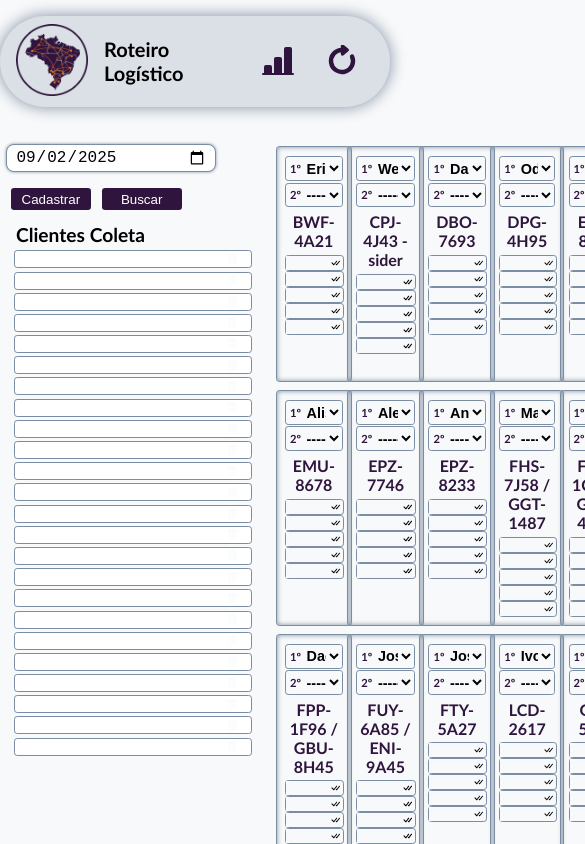
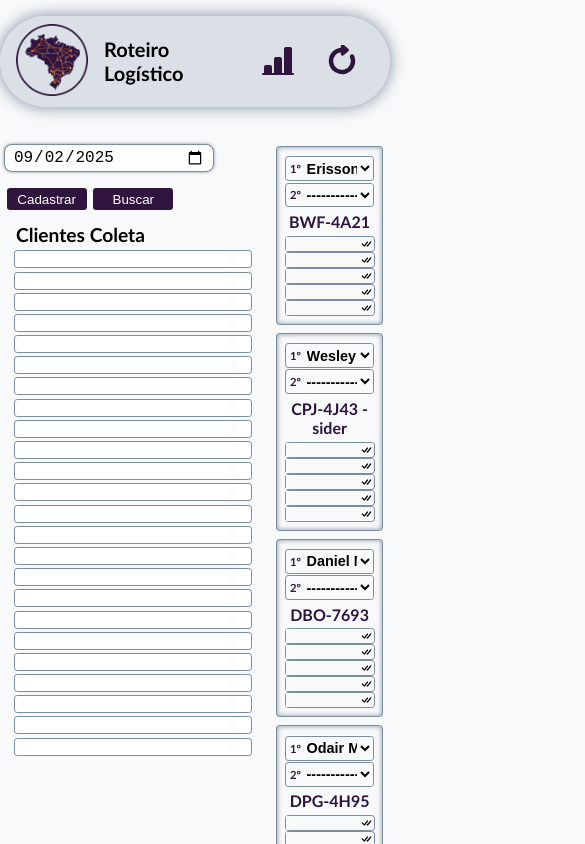
Before and after one commit to meuroteirizador/roteiro, a React (Vite) app in the folder LogisticsRoute/logistics_route/: page / in a window 390 px wide. Shown: the top 844 px of the page, 585 px wide, since content can reach past the window. Built offline with nearby package versions, Linux system fonts and the light colour scheme.

Commit message:
Minha alteração

```diff
--- a/LogisticsRoute/logistics_route/src/indexLess1400.css
+++ b/LogisticsRoute/logistics_route/src/indexLess1400.css
@@ -6,3 +6,12 @@
     }
   }
 }
+
+@media (max-width: 430px) {
+  .body {
+    .frame {
+      grid-template-columns: 1fr;
+      grid-template-rows: auto;
+    }
+  }
+}
```
